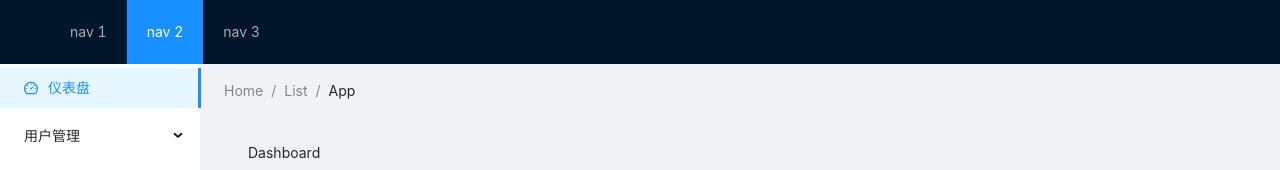
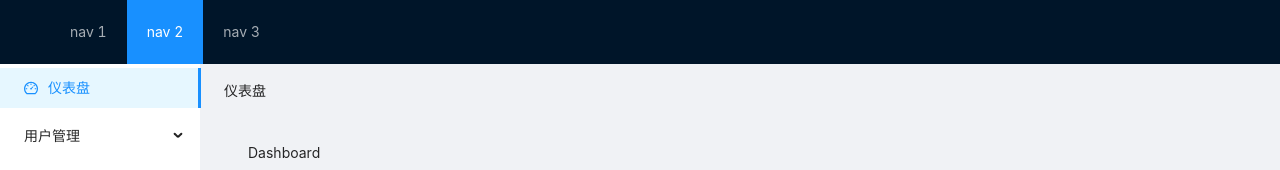
Before and after one commit to wh-lv/react-antd-admin-ts, a React (Create React App) app: page /admin/dashboard in a window 1280 px wide. Shown: the top 170 px of the page. Built offline with nearby package versions, Linux system fonts and the light colour scheme.

Commit message:
面包屑导航

```diff
--- a/src/components/AppLayout.tsx
+++ b/src/components/AppLayout.tsx
@@ -1,6 +1,7 @@
 import React, { Component } from 'react';
 import { Layout, Menu, Breadcrumb } from 'antd';
 import LeftBar from './LeftBar';
+import SubTitle from './SubTitle'
 
 const { Header, Content } = Layout;
 
@@ -19,11 +20,7 @@ export class AppLayout extends Component {
                 <Layout>
                     <LeftBar />
                     <Layout style={{ padding: '0 24px 24px' }}>
-                        <Breadcrumb style={{ margin: '16px 0' }}>
-                            <Breadcrumb.Item>Home</Breadcrumb.Item>
-                            <Breadcrumb.Item>List</Breadcrumb.Item>
-                            <Breadcrumb.Item>App</Breadcrumb.Item>
-                        </Breadcrumb>
+                        <SubTitle />
                         <Content
                             className="site-layout-background"
                             style={{
--- /dev/null
+++ b/src/components/SubTitle.tsx
@@ -0,0 +1,46 @@
+import React, { Component, ReactNode } from 'react'
+import { Breadcrumb } from 'antd';
+import { IRouter, router } from '../router';
+import { matchPath, RouteComponentProps, withRouter } from 'react-router-dom';
+
+interface IProps extends RouteComponentProps {
+
+}
+export class SubTitle extends Component<IProps> {
+    generate = (routerList: IRouter[]): ReactNode => {
+        let path = this.props.location.pathname;
+        return (
+            <>
+                {
+                    routerList.map(r => {
+                        let match = matchPath(path, { path: r.path });
+                        if (match) {
+                            return (
+                                <>
+                                    <Breadcrumb.Item>{r.title}</Breadcrumb.Item>
+                                    {
+                                        r.children ?
+                                            this.generate(r.children) :
+                                            null
+                                    }
+                                </>
+                            )
+                        }
+                        return null;
+                    })
+                }
+            </>
+        )
+    }
+    render() {
+        return (
+            <Breadcrumb style={{ margin: '16px 0' }}>
+                {
+                    this.generate(router)
+                }
+            </Breadcrumb>
+        )
+    }
+}
+
+export default withRouter(SubTitle);
```
